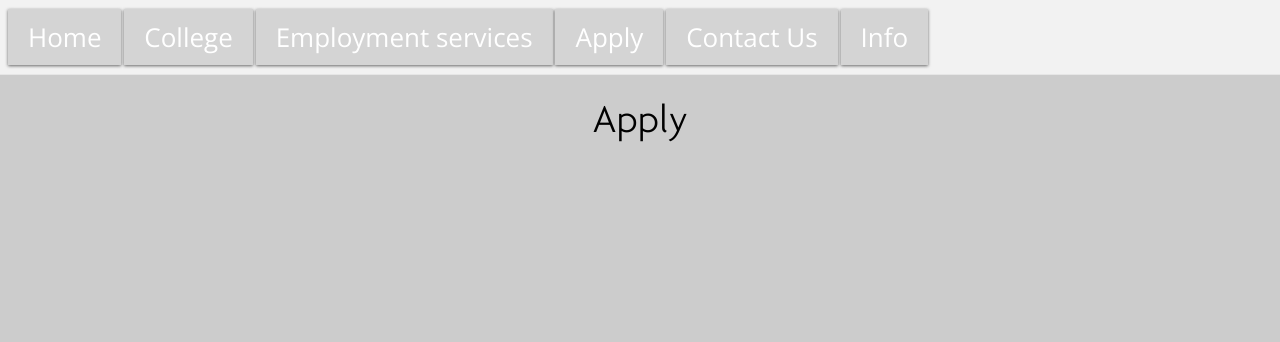
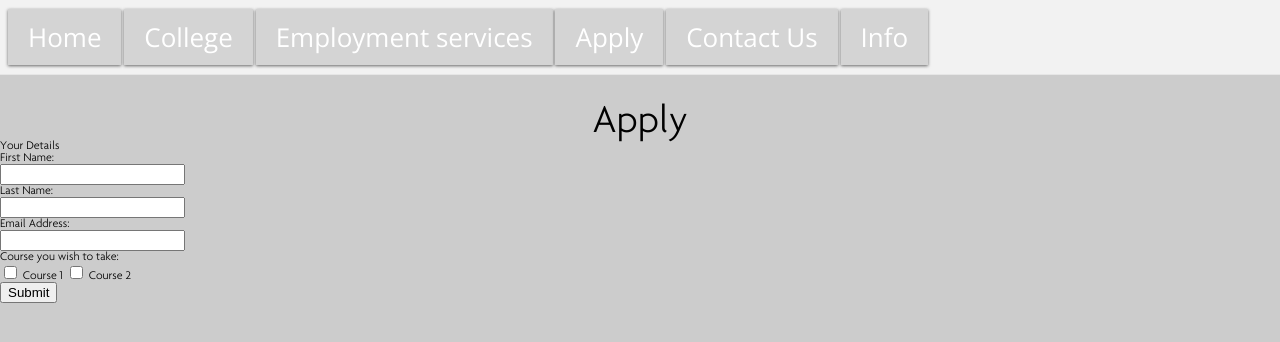
Before and after one commit to Ginge0/School-Project, a plain HTML site: page apply.html in a window 1280 px wide. Drawn offline with nearby package versions, Linux system fonts and the light colour scheme.

Commit message:
Update apply.html

```diff
--- a/apply.html
+++ b/apply.html
@@ -25,7 +25,33 @@
 			Apply
 		</h1>
 		</div>
-
+			<p>
+			<form action="/html/tags/html_form_tag_action.cfm" method="get">
+<fieldset>
+<legend>Your Details</legend>
+<div>
+<label for="first_name">First Name:</label><br>
+<input type="text" name="first_name" value="" maxlength="100" /><br>
+</div>
+<div>
+<label for="last_name">Last Name:</label><br>
+<input type="text" name="last_name" value="" maxlength="100" /><br>
+</div>
+<div>
+<label for="email_address">Email Address:</label><br>
+<input type="text" name="email_address" value="" maxlength="100" /><br>
+</div>
+<div>
+<label for="courses">Course you wish to take:</label><br>
+<input type="checkbox" name="courses" value="course1" /> Course 1
+<input type="checkbox" name="courses" value="course2" /> Course 2
+</div>
+<div>
+<input type="submit" value="Submit" />
+</div>
+</fieldset>
+</form>
+			</p>
 		</body>
 
 
```
